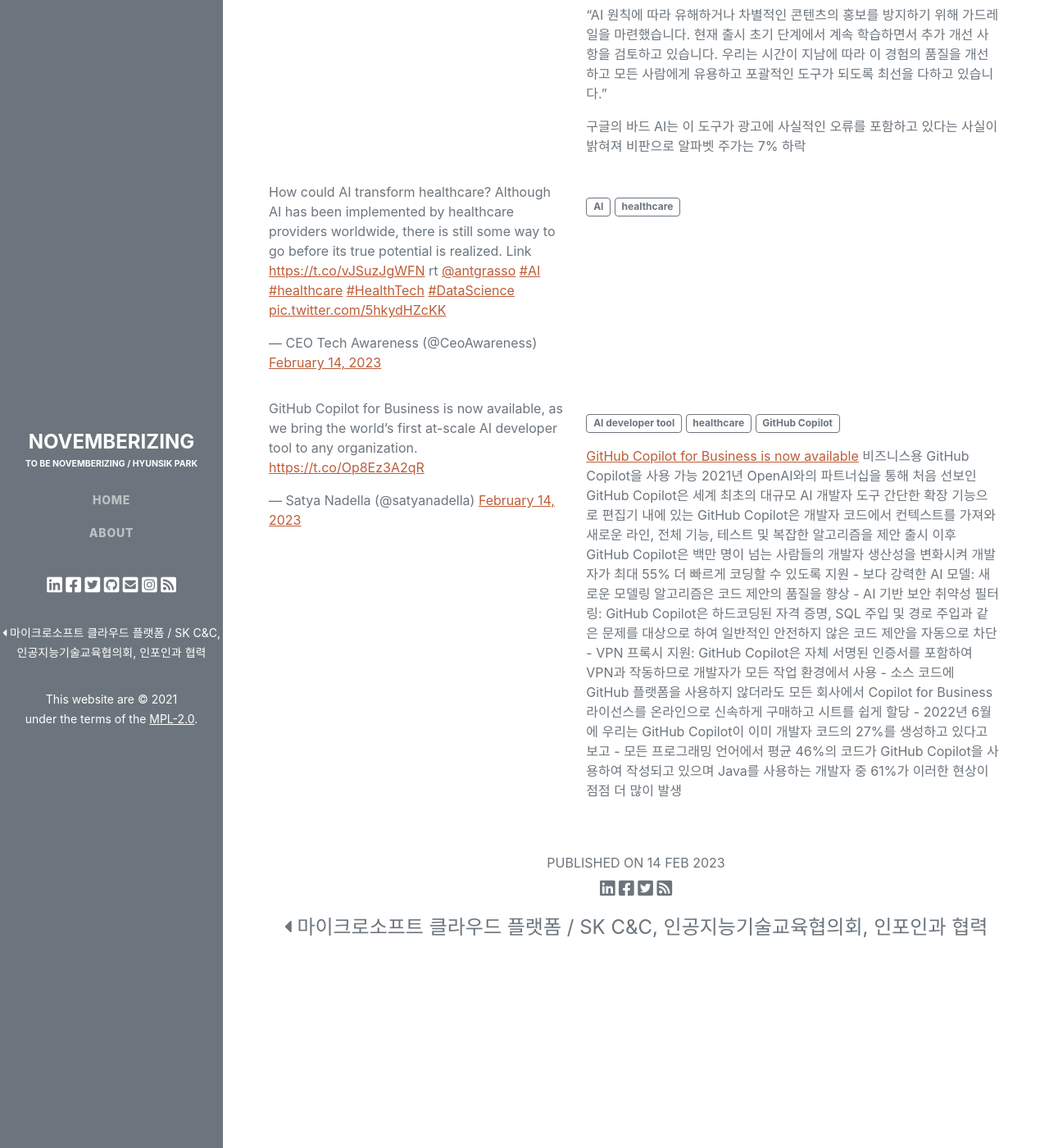
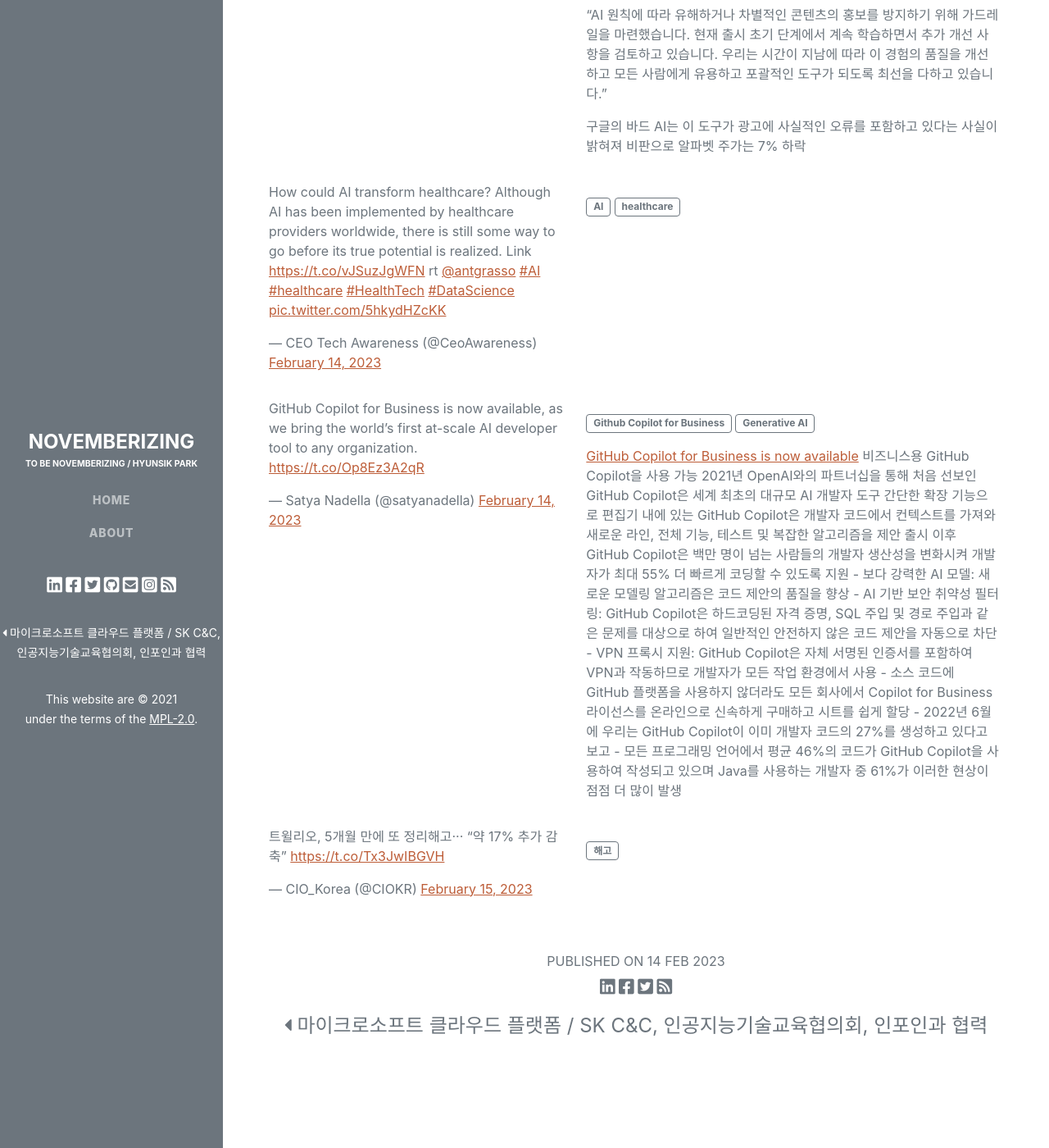
Before and after one commit to novemberizing/novemberizing.github.io, a Jekyll site: the page built from _posts/2023-02-15-NewsXBrief.md, in a window 1280 px wide and 1400 px high, scrolled down 2640 px. Shown: the whole window at 82% size. Built offline with Jekyll 4.4.1, drawn with Linux system fonts in a browser that asks for light colours; comment, search, counter and statistics services are not loaded.

Commit message:
업데이트

```diff
--- a/_posts/2023-02-15-NewsXBrief.md
+++ b/_posts/2023-02-15-NewsXBrief.md
@@ -157,9 +157,8 @@
     </div>
     <div class="col-xl-7 col-lg-12 px-3 mt-3">
         <p class="mb-3">
-            <span class="badge badge-outline-secondary">AI developer tool</span>
-            <span class="badge badge-outline-secondary">healthcare</span>
-            <span class="badge badge-outline-secondary">GitHub Copilot</span>
+            <span class="badge badge-outline-secondary">Github Copilot for Business</span>
+            <span class="badge badge-outline-secondary">Generative AI</span>
         </p>
         <p class="mb-3">
             <a href="https://github.blog/2023-02-14-github-copilot-for-business-is-now-available/">GitHub Copilot for Business is now available</a>
@@ -182,3 +181,16 @@
         </p>
     </div>
 </div>
+
+<div class="row mb-3">
+    <div class="col-xl-5 col-lg-12">
+        <blockquote class="twitter-tweet"><p lang="ko" dir="ltr">트윌리오, 5개월 만에 또 정리해고··· “약 17% 추가 감축”  <a href="https://t.co/Tx3JwIBGVH">https://t.co/Tx3JwIBGVH</a></p>&mdash; CIO_Korea (@CIOKR) <a href="https://twitter.com/CIOKR/status/1625673392471920641?ref_src=twsrc%5Etfw">February 15, 2023</a></blockquote>
+    </div>
+    <div class="col-xl-7 col-lg-12 px-3 mt-3">
+        <p class="mb-3">
+            <span class="badge badge-outline-secondary">해고</span>
+        </p>
+        <p class="mb-3">
+        </p>
+    </div>
+</div>
```
